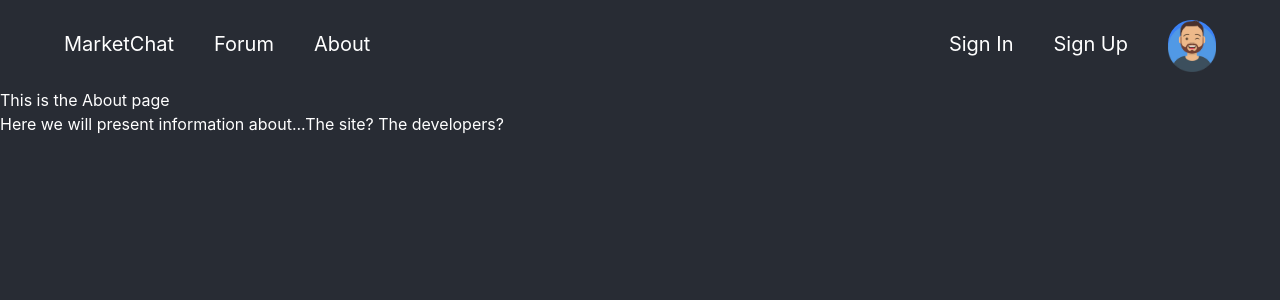
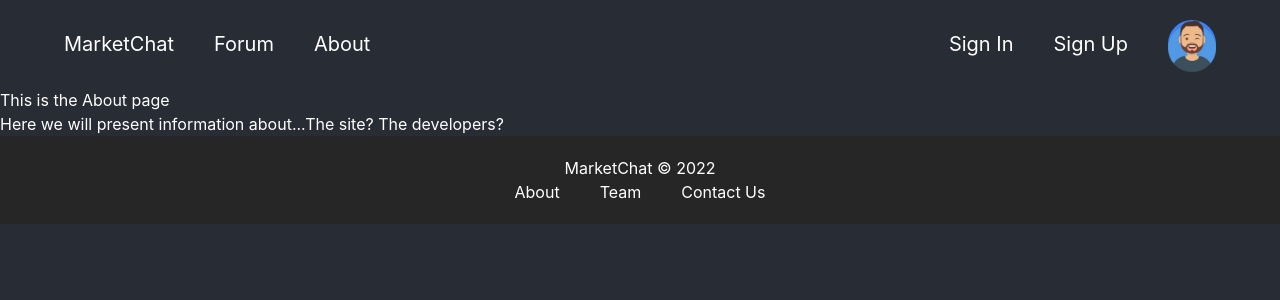
Before and after one commit to oburnett127/marketchatfe, a React (Create React App) app: page /about in a window 1280 px wide. Shown: the top 300 px of the page. Built offline with nearby package versions, Linux system fonts and the light colour scheme.

Commit message:
Create Footer, add it to App
Began work on a simple Footer component, which will be the bottom-most element rendered on each page. For now it contains only some dummy links and a copyright.

```diff
--- a/src/App.tsx
+++ b/src/App.tsx
@@ -3,6 +3,7 @@ import './App.css';
 import { BrowserRouter as Router, Route, Routes } from 'react-router-dom';
 import { About, Home, Posts, Profile, SignIn, SignUp } from './pages/';
 import Navigation from './components/Navigation/Navigation';
+import Footer from './components/Footer/Footer';
 
 function App() {
   return (
@@ -16,6 +17,7 @@ function App() {
         <Route path='/profile' element={<Profile />} />
         <Route path='/about' element={<About />} />
       </Routes>
+      <Footer />
     </Router>
   );
 }
--- /dev/null
+++ b/src/components/Footer/Footer.tsx
@@ -0,0 +1,23 @@
+import React from 'react';
+import { NavLink } from 'react-router-dom';
+
+function Footer() {
+  return (
+    <footer className='text-center py-5 px-16 bg-neutral-800'>
+      <h6>MarketChat <span>&copy; 2022</span></h6>
+      <ul className='flex gap-10 items-center justify-center text-md'>
+        <li>
+          <NavLink to='/about'>About</NavLink>
+        </li>
+        <li>
+          <NavLink to='/'>Team</NavLink>
+        </li>
+        <li>
+          <NavLink to='/'>Contact Us</NavLink>
+        </li>
+      </ul>
+    </footer>
+  );
+}
+
+export default Footer;
```
